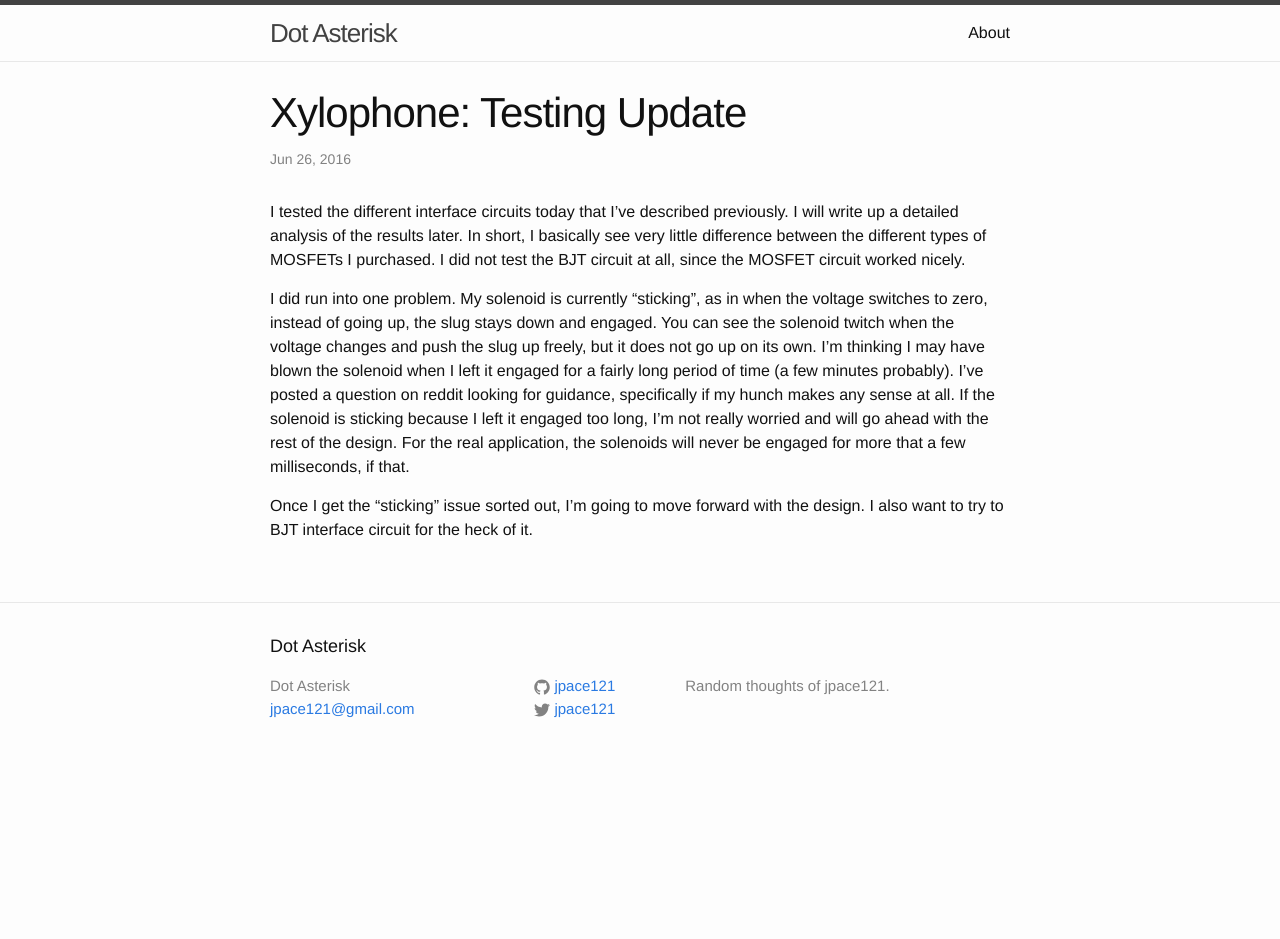
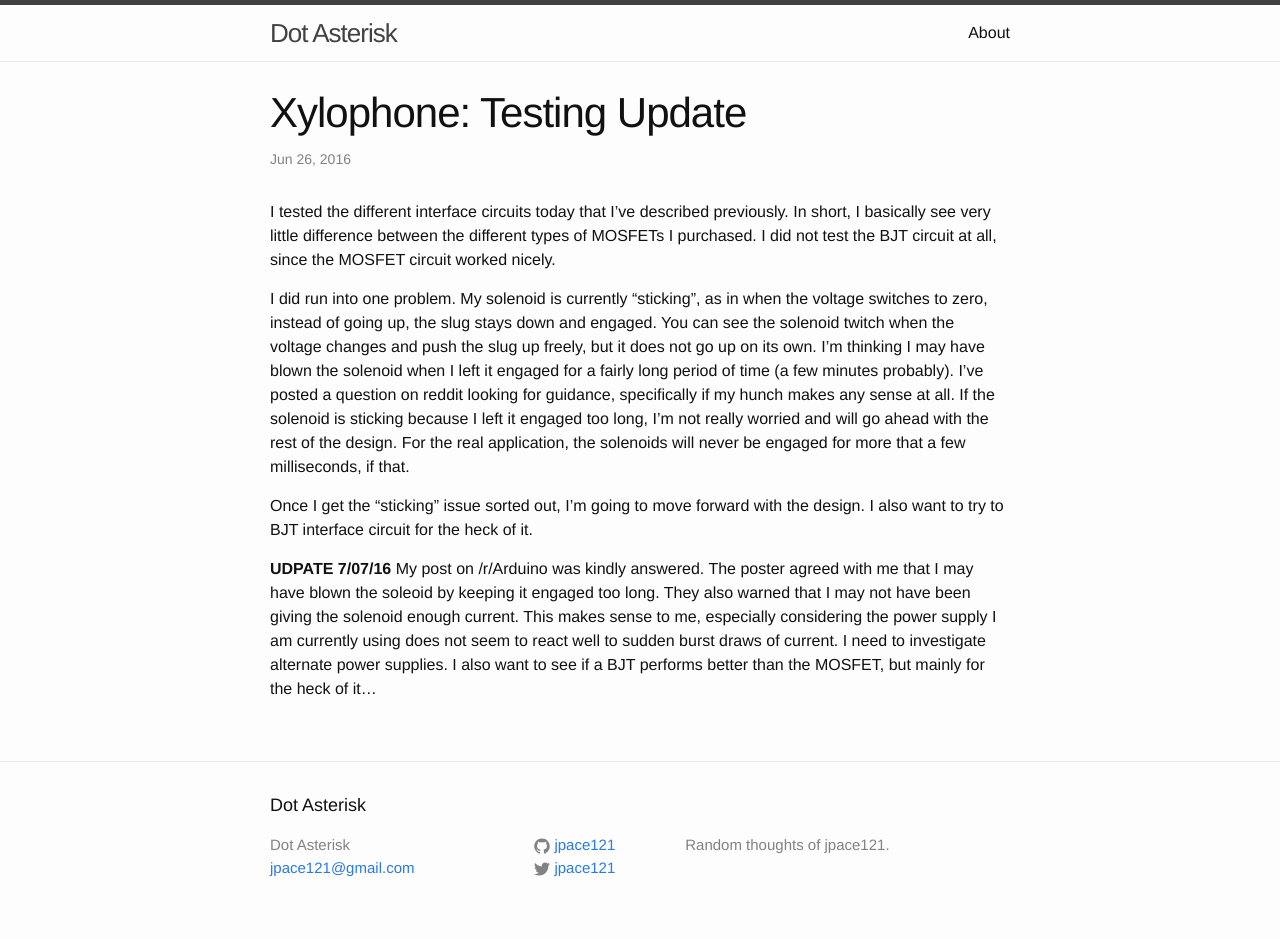
Before and after one commit to jpace121/github-site-old, a Jekyll site: the page built from _posts/2016-06-25-testing_results.md, in a window 1280 px wide. Built offline with Jekyll 4.4.1, drawn with Linux system fonts in a browser that asks for light colours; before the commit the page ends 900 px from its top, so only the background shows below that.

Commit message:
Update posts. Undelete stuff.

```diff
--- a/_posts/2016-06-25-testing_results.md
+++ b/_posts/2016-06-25-testing_results.md
@@ -6,10 +6,9 @@ category: projects
 ---
 
 I tested the different interface circuits today that I've described
-previously. I will write up a detailed analysis of the results later.
-In short, I basically see very little difference between the different
-types of MOSFETs I purchased. I did not test the BJT circuit at all, since
-the MOSFET circuit worked nicely.
+previously. In short, I basically see very little difference between
+the different types of MOSFETs I purchased. I did not test the BJT
+circuit at all, since the MOSFET circuit worked nicely.
 
 I did run into one problem. My solenoid is currently "sticking", as in
 when the voltage switches to zero, instead of going up, the slug stays
@@ -25,3 +24,12 @@ few milliseconds, if that.
 
 Once I get the "sticking" issue sorted out, I'm going to move forward with the
 design. I also want to try to BJT interface circuit for the heck of it.
+
+**UDPATE 7/07/16** My post on /r/Arduino was kindly answered. The poster
+agreed with me that I may have blown the soleoid by keeping it engaged
+too long. They also warned that I may not have been giving the solenoid
+enough current. This makes sense to me, especially considering the power
+supply I am currently using does not seem to react well to sudden burst
+draws of current. I need to investigate alternate power supplies. I also
+want to see if a BJT performs better than the MOSFET, but mainly for the
+heck of it...
```
Also changed, not shown: _posts/2016-05-16-solenoid_selection.md (deleted, +0 -28 lines), _posts/2016-06-15-testing_plan.md (deleted, +0 -17 lines).
